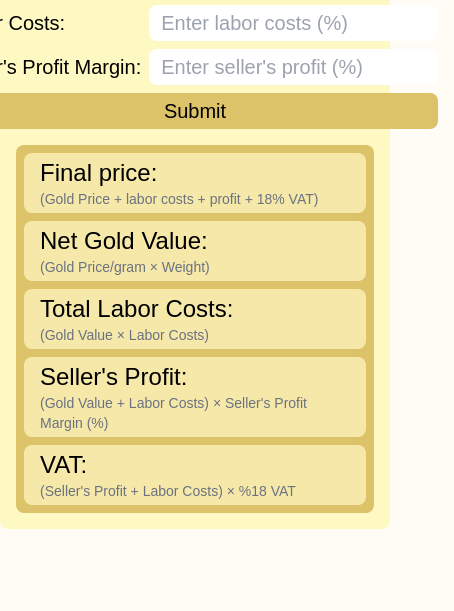
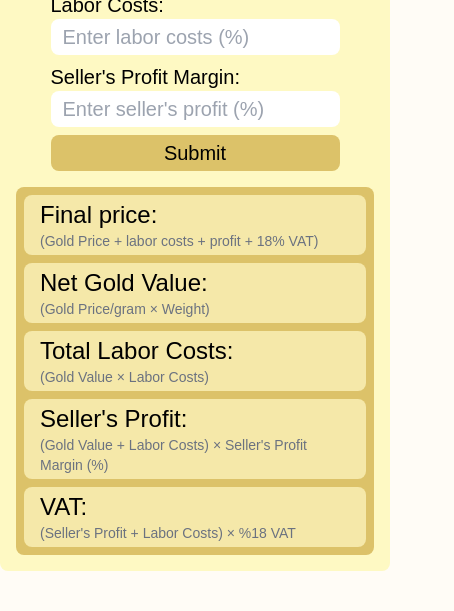
Before and after one commit to ArianMakiabadi/Gold-Price-Calculator, a website: page public/index.html in a window 390 px wide. Shown: the part 233-844 px from the top of the page, 454 px wide, since content can reach past the window. Drawn offline with nearby package versions, Linux system fonts and the light colour scheme; files that its build step writes are made by us from their sources; no server answers; a web font is replaced by a local one.

Commit message:
inpu section made responsive

```diff
--- a/public/index.html
+++ b/public/index.html
@@ -27,11 +27,11 @@
           <form
             action=""
             id="form"
-            class="grid grid-cols-[auto_1fr] gap-2 p-4 items-center justify-center"
+            class="flex flex-col md:grid md:grid-cols-[auto_1fr] md:gap-2 p-4 items-start md:items-center justify-center"
           >
             <label for="weight" class="text-nowrap text-xl">Net weight:</label>
             <input
-              class="rounded-lg px-3 py-1 text-xl"
+              class="rounded-lg px-3 py-1 text-xl mb-2 md:mb-0"
               type="number"
               name="weight"
               id="weight"
@@ -40,7 +40,7 @@
 
             <label for="labor" class="text-nowrap text-xl">Labor Costs:</label>
             <input
-              class="rounded-lg px-3 py-1 text-xl"
+              class="rounded-lg px-3 py-1 text-xl mb-2 md:mb-0"
               type="number"
               name="labor"
               id="labor"
@@ -50,7 +50,7 @@
               >Seller's Profit Margin:</label
             >
             <input
-              class="rounded-lg px-3 py-1 text-xl"
+              class="rounded-lg px-3 py-1 text-xl mb-2 md:mb-0"
               type="number"
               name="profit"
               id="profit"
@@ -58,7 +58,7 @@
             />
             <button
               type="submit"
-              class="bg-gold-500 col-span-2 text-center rounded-lg py-1 text-xl"
+              class="bg-gold-500 col-span-2 text-center rounded-lg py-1 text-xl w-full"
             >
               Submit
             </button>
```
